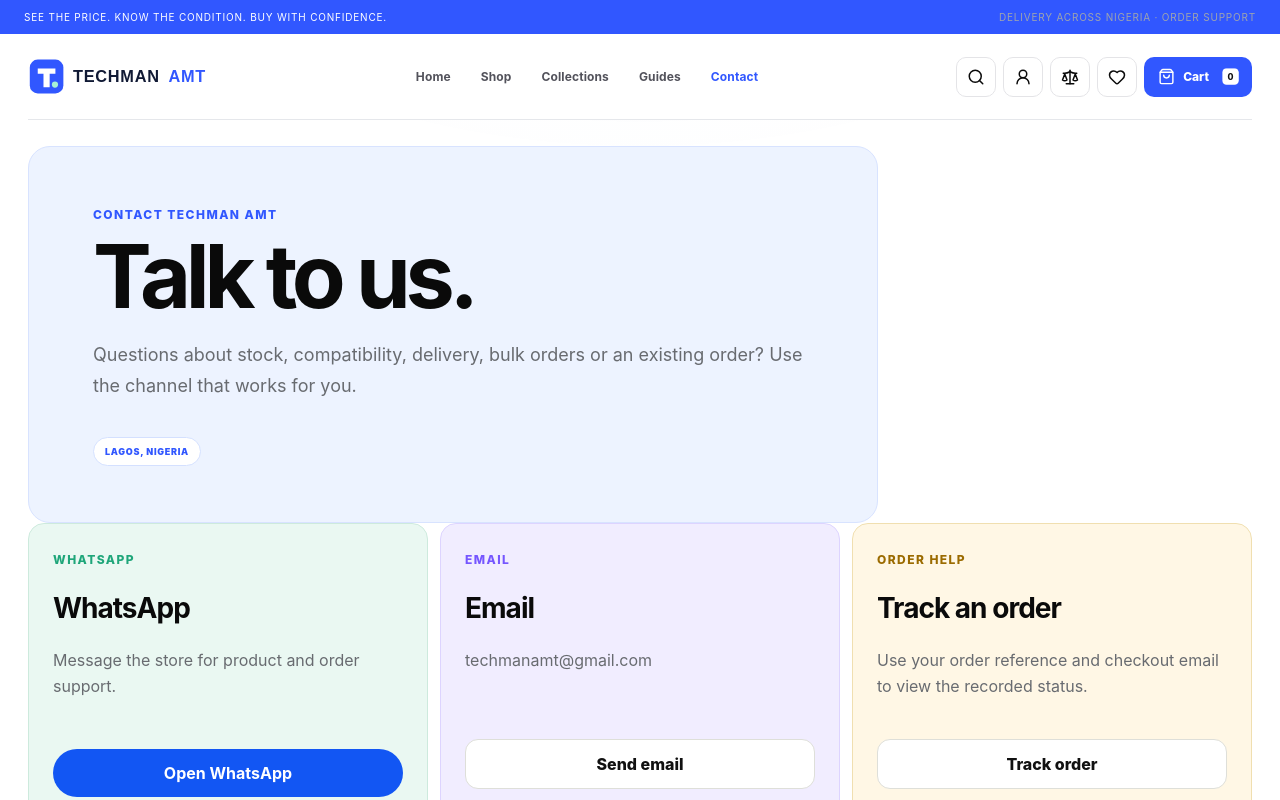
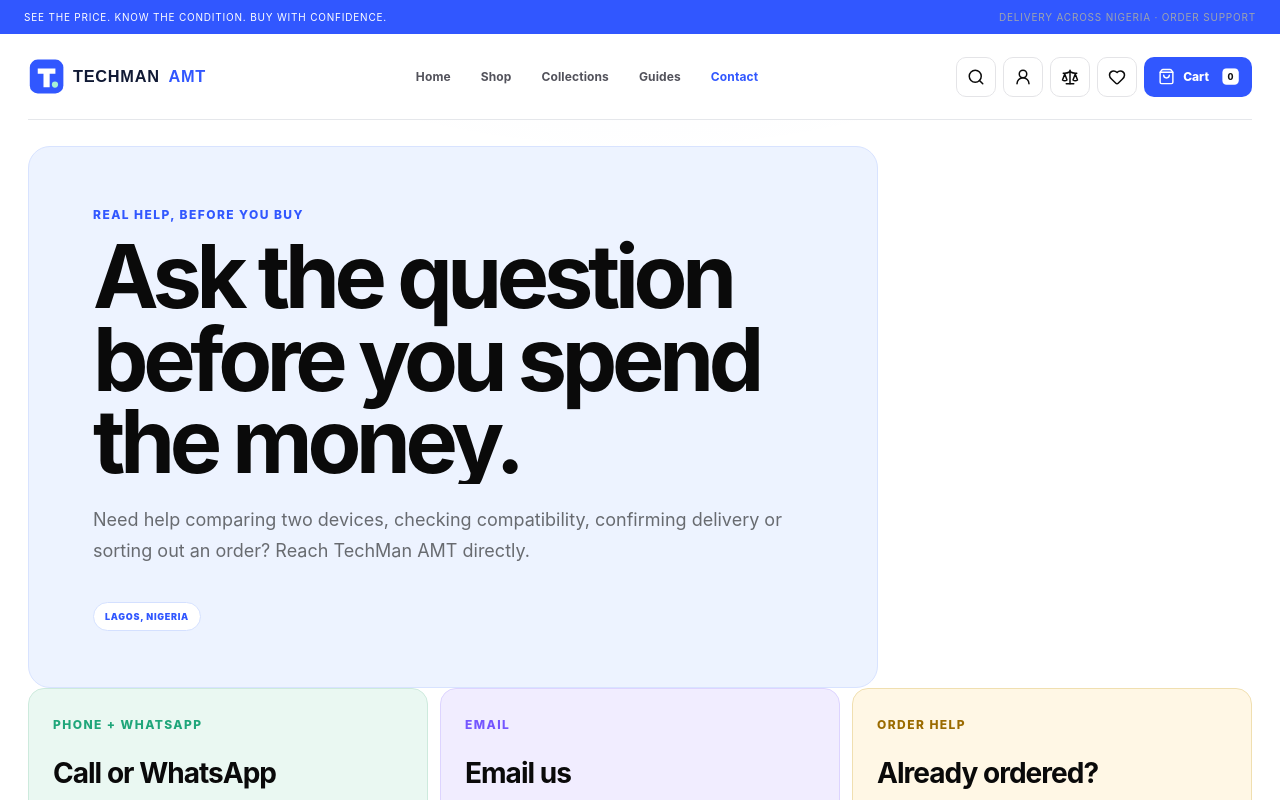
Before and after one commit to growwithaccolade-sketch/techman-amt-2026, a Next.js app: page /contact in a window 1280 px wide. Shown: the top 800 px of the page. Built offline with nearby package versions, Linux system fonts and the light colour scheme; no server answers.

Commit message:
Rewrite contact page and add primary contacts

```diff
--- a/app/contact/page.tsx
+++ b/app/contact/page.tsx
@@ -4,23 +4,25 @@
 import { makeWhatsappUrl } from "@/lib/site";
 import { getEditablePage } from "@/lib/site-pages";
 
-export const metadata: Metadata = { title: "Contact", description: "Contact TechMan AMT for product and order support." };
+export const metadata: Metadata = { title: "Contact", description: "Talk to TechMan AMT before or after your tech purchase." };
 
 const fallback = {
   slug: "contact",
-  eyebrow: "CONTACT TECHMAN AMT",
-  title: "Talk to us.",
-  intro: "Questions about stock, compatibility, delivery, bulk orders or an existing order? Use the channel that works for you.",
+  eyebrow: "REAL HELP, BEFORE YOU BUY",
+  title: "Ask the question before you spend the money.",
+  intro: "Need help comparing two devices, checking compatibility, confirming delivery or sorting out an order? Reach TechMan AMT directly.",
   sections: [
-    { title: "WhatsApp", body: "Message the store for product and order support." },
-    { title: "Email", body: "Send product, order or business enquiries by email." },
-    { title: "Track an order", body: "Use your order reference and checkout email to view the recorded status." }
+    { title: "Call or WhatsApp", body: "For fast product and order help, reach us on 08103483669." },
+    { title: "Email us", body: "Send product, order or business enquiries to techmanamt@gmail.com." },
+    { title: "Already ordered?", body: "Use your order reference and checkout email to check the latest recorded status." }
   ]
 };
 
 export default async function ContactPage() {
-  const [settings, page] = await Promise.all([getStoreSettings(), getEditablePage("contact", fallback)]);
-  const wa = makeWhatsappUrl(settings.whatsappNumber, "Hello TechMan AMT, I need help with a product or order.");
+  const [settings, stored] = await Promise.all([getStoreSettings(), getEditablePage("contact", fallback)]);
+  const isLegacyCopy = stored.title === "Talk to us." || stored.intro.startsWith("Questions about stock, compatibility");
+  const page = isLegacyCopy ? fallback : stored;
+  const wa = makeWhatsappUrl(settings.whatsappNumber, "Hello TechMan AMT, I need help choosing or ordering a product.");
   const whatsapp = page.sections[0] || fallback.sections[0];
   const email = page.sections[1] || fallback.sections[1];
   const tracking = page.sections[2] || fallback.sections[2];
@@ -28,8 +30,8 @@
   return <><CommerceHeader/><main className="infoPage shell contactPage">
     <section className="infoHero contactHero"><span className="kicker">{page.eyebrow}</span><h1>{page.title}</h1><p>{page.intro}</p><small className="contactLocation">{settings.locationLabel}</small></section>
     <div className="contactCards">
-      <article><span className="kicker">WHATSAPP</span><h2>{whatsapp.title}</h2><p>{wa ? whatsapp.body : "The business WhatsApp number has not been configured yet."}</p>{wa && <a className="primaryBtn" href={wa} target="_blank" rel="noreferrer">Open WhatsApp</a>}</article>
-      <article><span className="kicker">EMAIL</span><h2>{email.title}</h2><p>{settings.supportEmail || email.body}</p>{settings.supportEmail && <a className="secondaryAction" href={`mailto:${settings.supportEmail}`}>Send email</a>}</article>
+      <article><span className="kicker">PHONE + WHATSAPP</span><h2>{whatsapp.title}</h2><p>{whatsapp.body}</p><div className="contactCardActions"><a className="primaryBtn" href="tel:08103483669">Call now</a>{wa && <a className="secondaryAction" href={wa} target="_blank" rel="noreferrer">Open WhatsApp</a>}</div></article>
+      <article><span className="kicker">EMAIL</span><h2>{email.title}</h2><p>techmanamt@gmail.com</p><a className="secondaryAction" href="mailto:techmanamt@gmail.com">Send email</a></article>
       <article><span className="kicker">ORDER HELP</span><h2>{tracking.title}</h2><p>{tracking.body}</p><a className="secondaryAction" href="/track-order">Track order</a></article>
     </div>
   </main></>;
```
